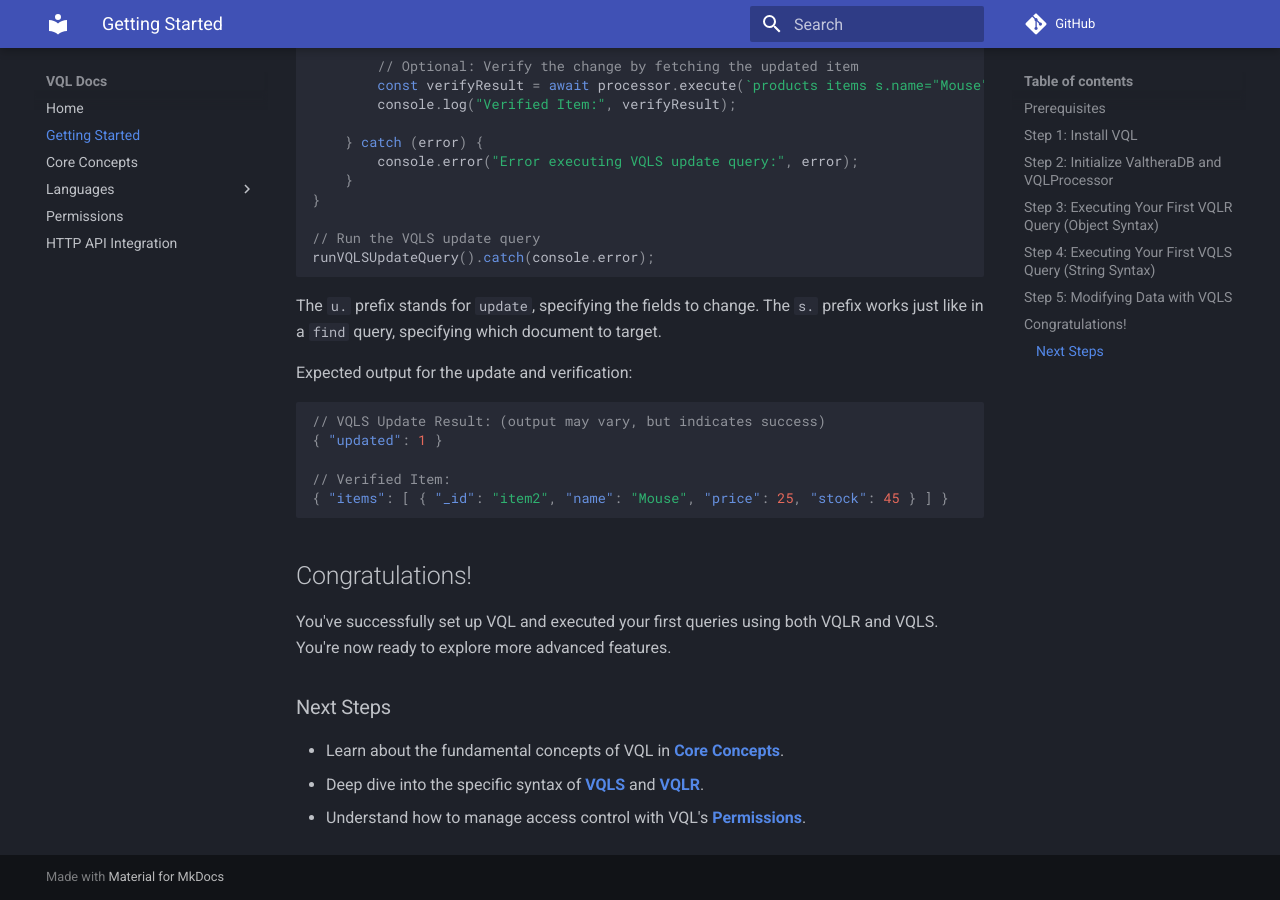
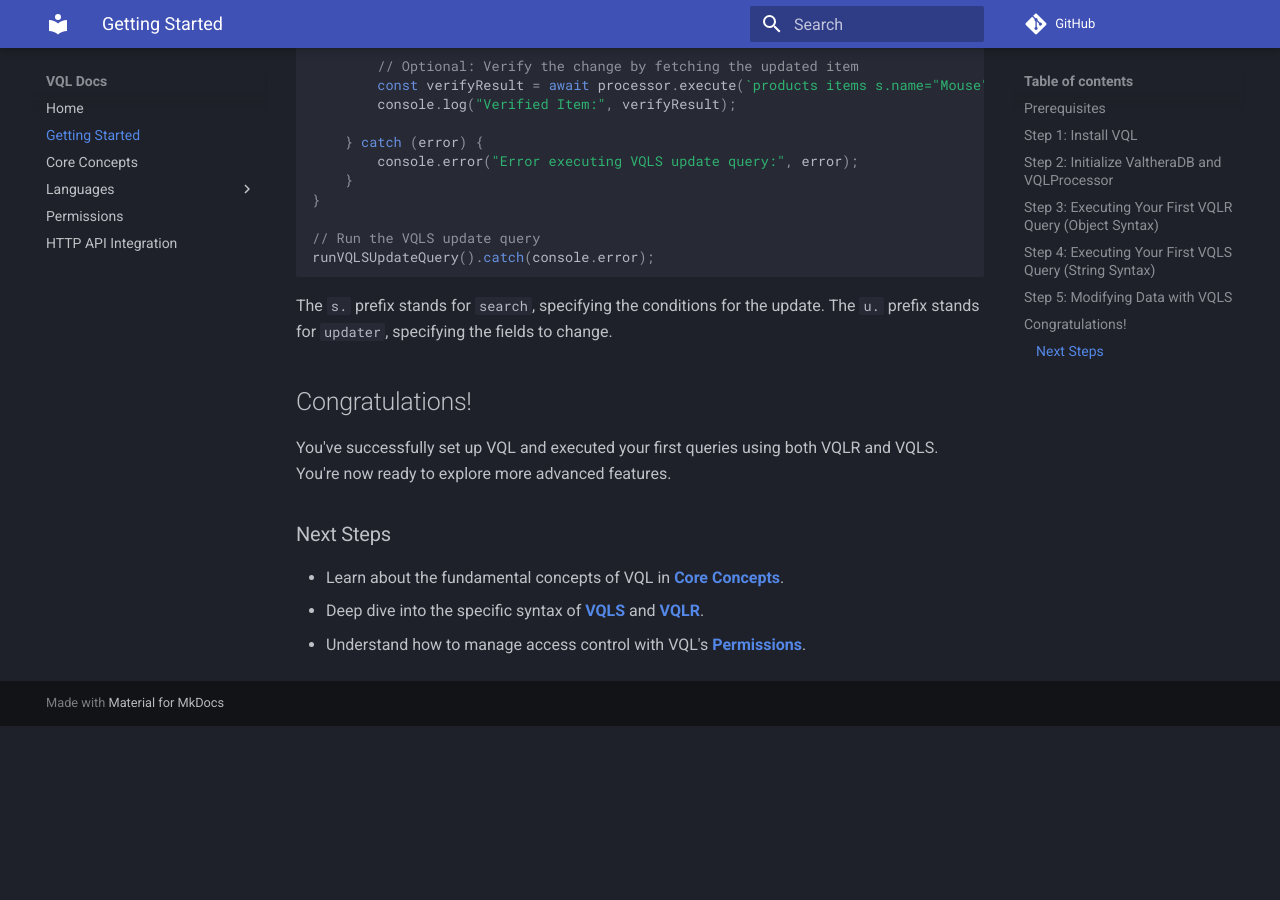
Before and after one commit to wxn0brP/VQL, an MkDocs documentation site: the page built from docs/getting_started.md, in a window 1280 px wide and 900 px high, scrolled down 4487 px. Built offline with MkDocs 1.6.1 and Material for MkDocs 9.7.7, drawn with Linux system fonts in a browser that asks for light colours; comment, search, counter and statistics services are not loaded; after the commit the page ends 5213 px from its top, so only the background shows below that.

Commit message:
docs: improve getting started

````diff
--- a/docs/getting_started.md
+++ b/docs/getting_started.md
@@ -220,17 +220,8 @@ async function runVQLSUpdateQuery() {
 runVQLSUpdateQuery().catch(console.error);
 ```
 
-The `u.` prefix stands for `update`, specifying the fields to change. The `s.` prefix works just like in a `find` query, specifying which document to target.
-
-Expected output for the update and verification:
-
-```json
-// VQLS Update Result: (output may vary, but indicates success)
-{ "updated": 1 }
-
-// Verified Item:
-{ "items": [ { "_id": "item2", "name": "Mouse", "price": 25, "stock": 45 } ] }
-```
+The `s.` prefix stands for `search`, specifying the conditions for the update.
+The `u.` prefix stands for `updater`, specifying the fields to change.
 
 ## Congratulations!
 
````
